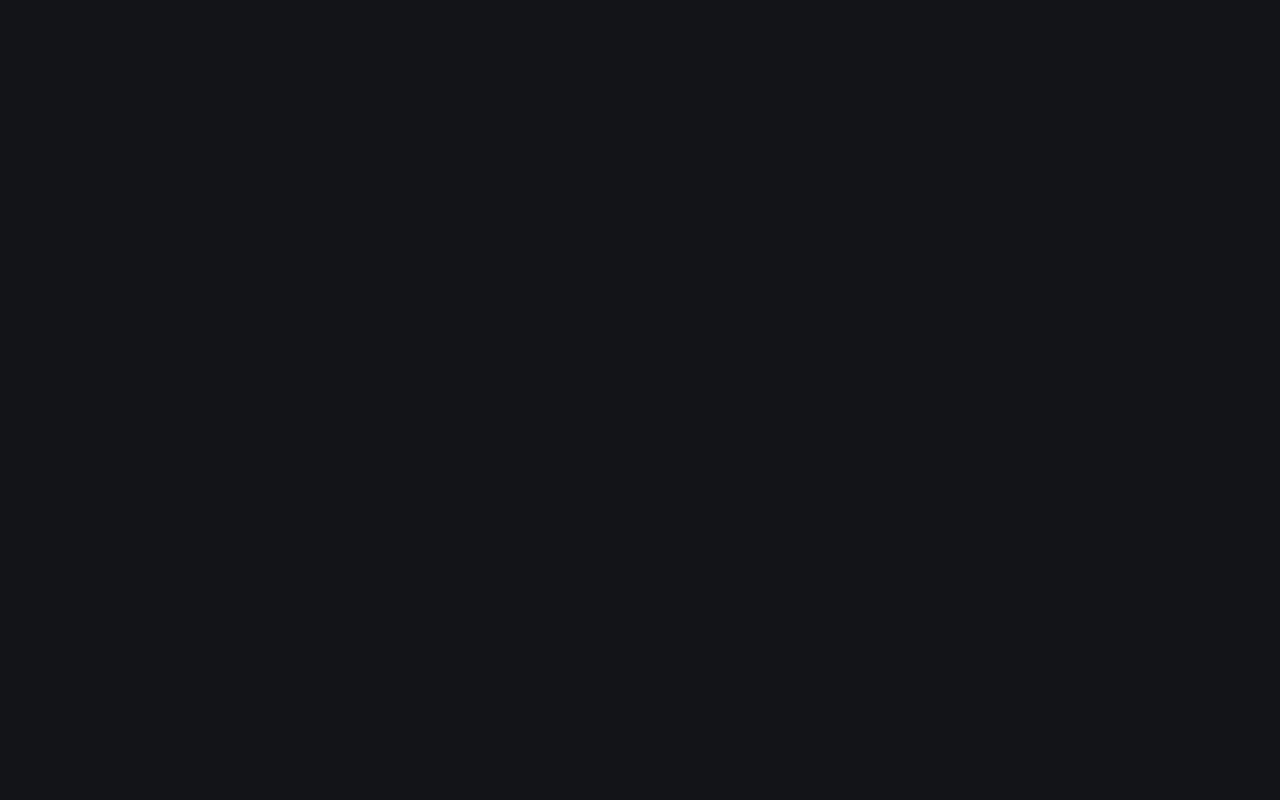
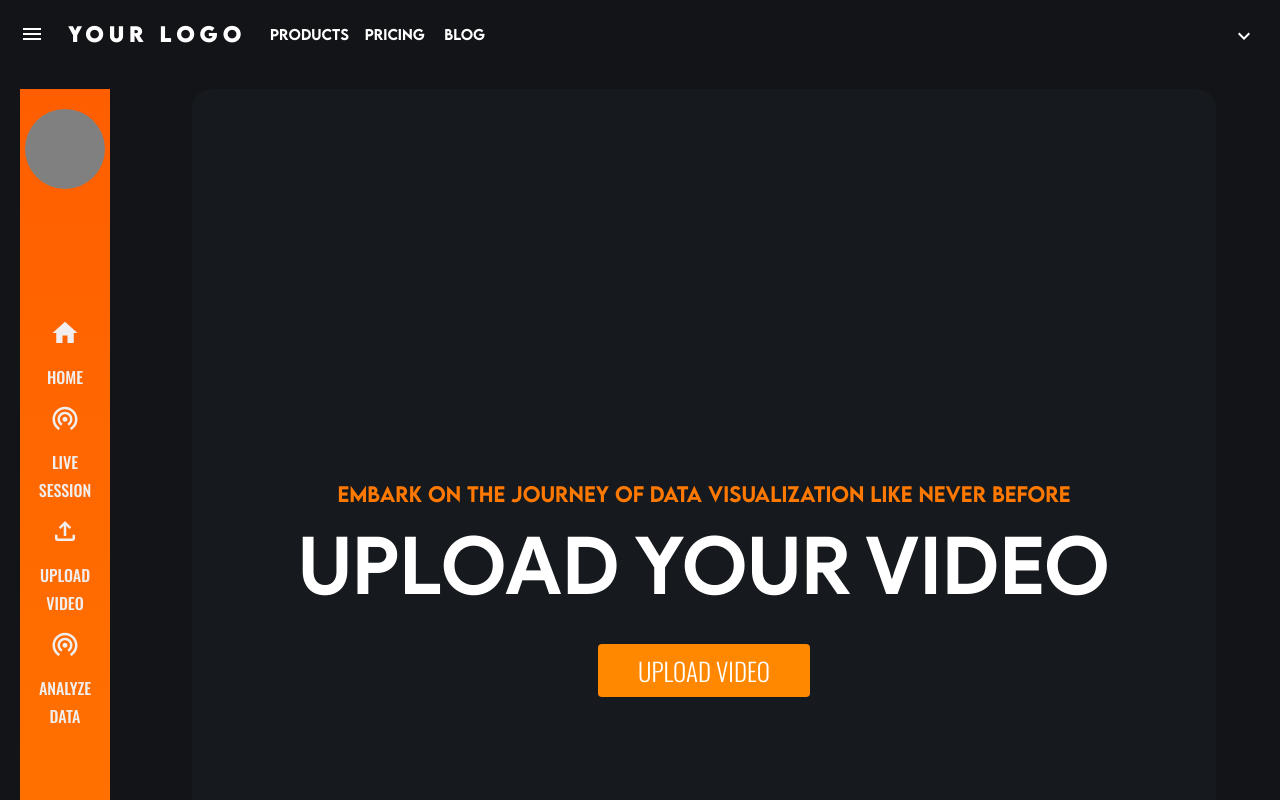
Before and after one commit to msiddiqi6268/NewProject, a React (Vite) app: page /upload-video in a window 1280 px wide. Before the commit this address had no page. Shown: the top 800 px of the page. Built offline with nearby package versions, Linux system fonts and the light colour scheme.

Commit message:
video upload comp

```diff
--- a/src/App.jsx
+++ b/src/App.jsx
@@ -6,6 +6,7 @@ import Login from './containers/Login'
 import AuthPages from './containers/AuthPages'
 import Dashboard from './containers/Dashboard'
 import LiveSession from './containers/LiveSession'
+import UploadVideo from './containers/UploadVideo'
 const App = () => {
   return (
     <BrowserRouter>
@@ -15,6 +16,7 @@ const App = () => {
       <Route exact path = '/signup' element = {<AuthPages  comp = 'signup' />} />
       <Route exact path = '/dashboard' element = {<Dashboard />} />
       <Route exact path = '/live-session' element = {<LiveSession />} />
+      <Route exact path = '/upload-video' element = {<UploadVideo />} />
     </Routes>
     </BrowserRouter>
   )
--- a/src/components/Sidebar.jsx
+++ b/src/components/Sidebar.jsx
@@ -1,6 +1,6 @@
 import React, { useState } from 'react'
 import Joyride from 'react-joyride'
-import 'intro.js/introjs.css';
+// import 'intro.js/introjs.css';
 import '../styles/Sidebar.css'
 import { Home } from '@mui/icons-material'
 import { Box, Button } from '@mui/material'
@@ -10,7 +10,7 @@ import LogoutRoundedIcon from '@mui/icons-material/LogoutRounded';
 import InsightsOutlinedIcon from '@mui/icons-material/InsightsOutlined';
 import { useNavigate } from 'react-router-dom';
 const Sidebar = () => {
-    const [runTour, setRunTour] = useState(true);
+    const [runTour, setRunTour] = useState(false);
     const navigate = useNavigate()
     const steps = [
         {
--- /dev/null
+++ b/src/containers/UploadVideo.jsx
@@ -0,0 +1,78 @@
+import React, { useState, useRef } from 'react'
+import Joyride from 'react-joyride';
+import Navbar from '../components/Navbar'
+import Sidebar from '../components/Sidebar'
+import { Box, Typography } from '@mui/material'
+import '../styles/Dashboard.css'
+import { LineChart } from '@mui/x-charts/LineChart';
+import { BarChart } from '@mui/x-charts/BarChart';
+import OrangeButton from '../components/mui/OrangeButtons';
+const UploadVideo = () => {
+    const [videoURL, setVideoURL] = useState('');
+    const [uploadProgress, setUploadProgress] = useState(0);
+    const fileInputRef = useRef(null);
+
+    const handleVideoUpload = (file) => {
+        const reader = new FileReader();
+        reader.onprogress = (e) => {
+            if (e.lengthComputable) {
+                const progress = (e.loaded / e.total) * 100;
+                setUploadProgress(progress);
+            }
+        };
+
+        reader.onload = (e) => {
+            setVideoURL(e.target.result);
+            setUploadProgress(0);
+        };
+
+        reader.readAsDataURL(file);
+    };
+
+    const handleUploadButtonClick = () => {
+        fileInputRef.current.click();
+    };
+
+    const handleFileChange = (e) => {
+        const file = e.target.files[0];
+        if (file) {
+            handleVideoUpload(file);
+        }
+    };
+    return (
+        <div>
+            <Navbar />
+            <Box className='dashboard' >
+                <Sidebar className='dashboard-sidebar' />
+                <Box className='dashboard-big-container'>
+                    {videoURL ? (
+                        <div>
+                            <video controls width="100%" src={videoURL} />
+                        </div>
+                    ):
+                    <div><h1 className='orange-heading'>
+                    Embark on the journey of data visualization like never before
+                </h1>
+                <h1 className='white-heading'>
+                    Upload your video
+                </h1></div>
+                    }
+
+                    <OrangeButton sx={{ margin: '10px auto' }}
+                        onClick={handleUploadButtonClick}>
+                        Upload Video
+                        <input
+                            type="file"
+                            accept="video/*"
+                            onChange={handleFileChange}
+                            style={{ display: 'none' }}
+                            ref={fileInputRef}
+                        />
+                    </OrangeButton>
+                </Box>
+            </Box>
+        </div>
+    )
+}
+
+export default UploadVideo
--- a/src/styles/Dashboard.css
+++ b/src/styles/Dashboard.css
@@ -110,3 +110,34 @@
 .snap-chart{
     padding:20px;
 }
+
+.dashboard-big-container{
+    width: 100%;
+    height: 125vh;
+    border-radius: 20px;
+    background-color: var(--light-background);
+    padding:20px;
+    font-family: 'lemon-milk', sans-serif !important;
+    text-align: center;
+    display: flex;
+    flex-direction: column;
+    justify-content: center;
+    align-items: center;
+    margin:auto;
+    gap:20px;
+}
+
+.orange-heading{
+    color:var(--orange);
+    font-size: 20px !important;
+    margin:10px;
+    font-family: 'lemon-milk';
+    font-weight: normal;
+}
+.white-heading{
+    font-size: 80px;
+    color:white;
+    font-family: 'product-sans';
+    font-weight: bold;
+    text-transform: uppercase;
+}
```
